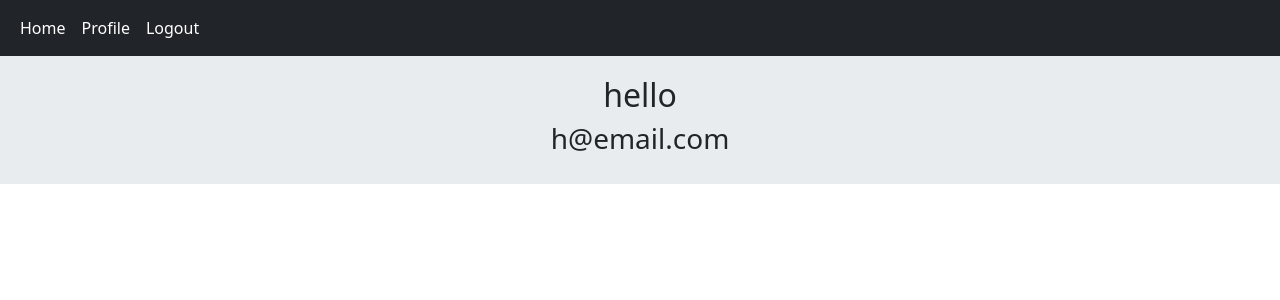
After one commit to ozhan728/scoialmediatest, a Django app: page /account/profile/3/ in a window 1280 px wide. The commit adds this page. Shown: the top 300 px of the page. Run offline with Django 5.2, Linux system fonts and the light colour scheme; a user stored in the database is signed in; data comes from the database, SQL or seed files in the repository; both versions use the stored data as it was after the commit.

Commit message:
added user profile

```diff
--- /dev/null
+++ b/account/templates/account/profile.html
@@ -0,0 +1,8 @@
+{% extends 'base.html' %}
+
+{% block content %}
+
+    <h2 class="text-center" > {{ user.username }} </h2>
+    <h3 class="text-center" > {{ user.email }} </h3>
+
+{% endblock %}
--- a/account/urls.py
+++ b/account/urls.py
@@ -8,6 +8,7 @@ urlpatterns = [
 
     path('login/',views.UserLoginView.as_view(),name='user_login'),
     path('logout/',views.UserLogoutView.as_view(),name='user_logout'),
+    path('profile/<user_id>/',views.UserProfileView.as_view(),name='user_profile')
 
 
 ]
--- a/account/views.py
+++ b/account/views.py
@@ -67,3 +67,9 @@ class UserLogoutView(LoginRequiredMixin,View):
         logout(request)
         messages.success(request,'you logged out successfully','success')
         return redirect('home:home')
+
+
+class UserProfileView(LoginRequiredMixin,View) :
+    def get(self,request,user_id):
+        user = User.objects.get(pk=user_id)
+        return render(request,'account/profile.html',{'user':user})
--- a/templates/inc/navbar.html
+++ b/templates/inc/navbar.html
@@ -3,6 +3,7 @@
       <div class="navbar-nav">
         <a class="nav-link active" href="{% url 'home:home' %}">Home</a>
           {% if request.user.is_authenticated %}
+          <a class="nav-link active" href="{% url 'account:user_profile' request.user.id %}">Profile</a>
           <a class="nav-link active" href="{% url 'account:user_logout' %}">Logout</a>
           {% else %}
           <a class="nav-link active" href="{% url 'account:user_register' %}">Register</a>
```
Also changed, not shown: db.sqlite3.
